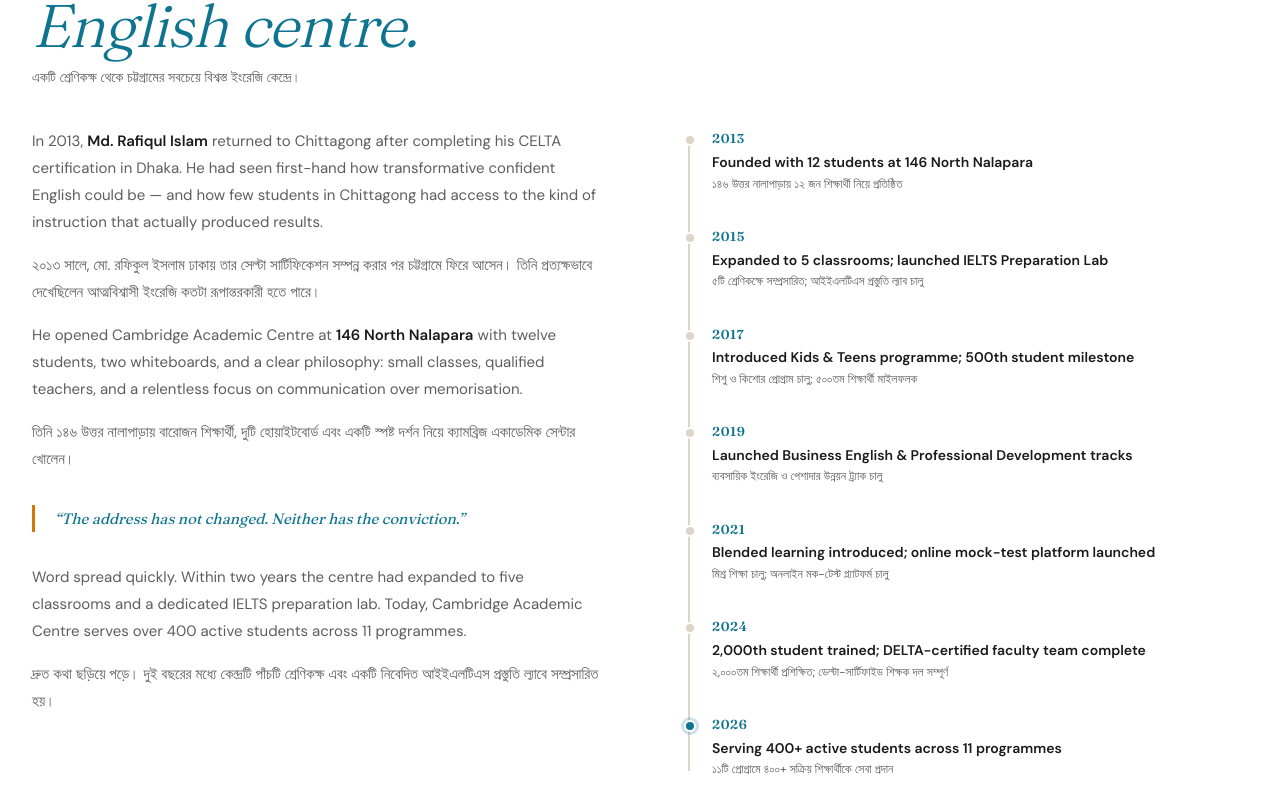
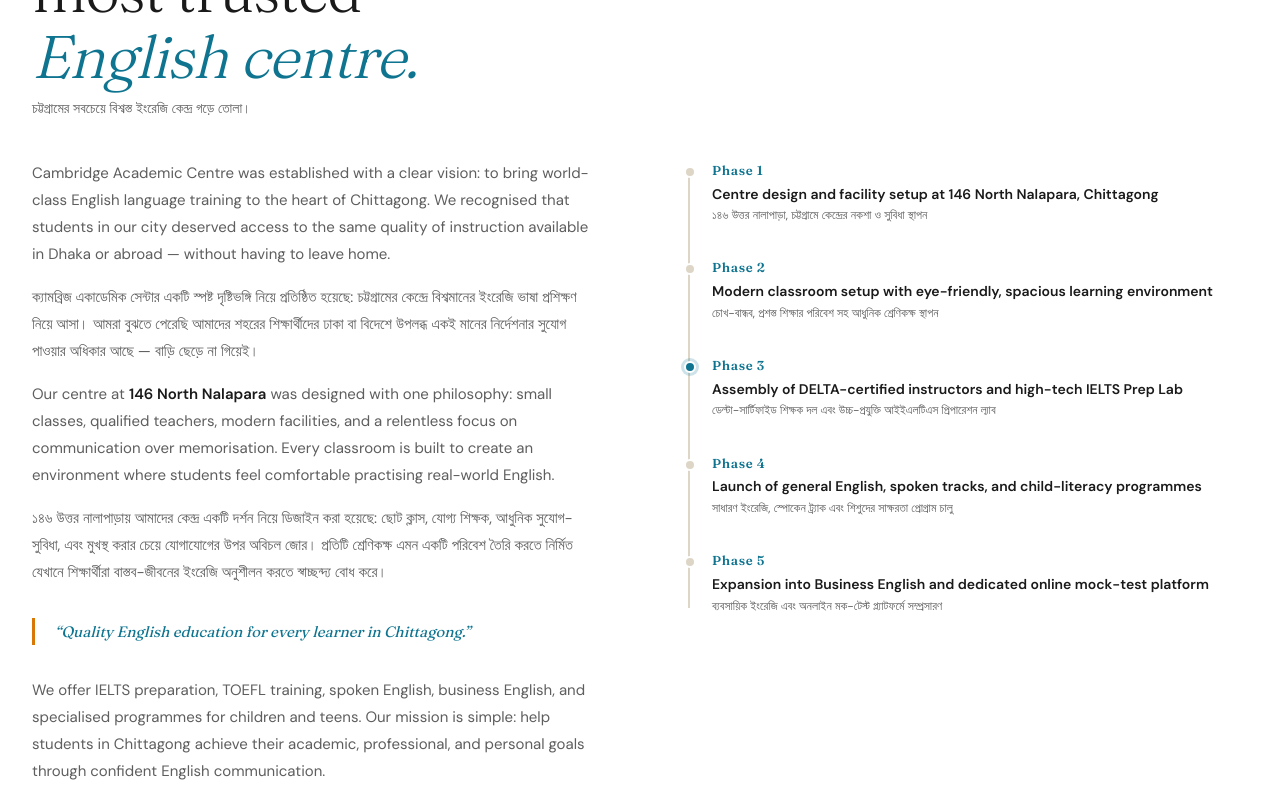
Before and after one commit to cacbd/cac, a Next.js app: page /about in a window 1280 px wide. Shown: the part 1200-2000 px from the top of the page. Built offline with nearby package versions, Linux system fonts and the light colour scheme.

Commit message:
Update page.tsx

```diff
--- a/app/about/page.tsx
+++ b/app/about/page.tsx
@@ -8,7 +8,7 @@ import styles from './about.module.css';
 export const metadata: Metadata = {
   title: 'About Cambridge Academic Centre Chittagong — Our Story, Team & Philosophy',
   description:
-    'Learn about Cambridge Academic Centre Chittagong — founded in 2013, 500+ students trained, CELTA & DELTA-certified teachers. Our story, teaching philosophy, team, and accreditations.',
+    'Discover Cambridge Academic Centre Chittagong. Learn under expert, CELTA & DELTA-certified teachers with a score-driven curriculum. Explore our modern campus, story, and teaching philosophy.',
   keywords: [
     'about Cambridge Academic Centre',
     'English coaching centre Chittagong',
@@ -20,7 +20,7 @@ export const metadata: Metadata = {
   alternates: { canonical: 'https://cac.bd/about' },
   openGraph: {
     title: 'About Cambridge Academic Centre Chittagong',
-    description: 'Our story, team, teaching philosophy, and accreditations. Founded 2013. 500+ students trained.',
+    description: 'Discover Cambridge Academic Centre Chittagong. Learn under expert, CELTA & DELTA-certified teachers with a score-driven curriculum. Explore our modern campus, story, and teaching philosophy..',
     url: 'https://cac.bd/about',
   },
 };
@@ -29,12 +29,11 @@ const schema = {
   '@context': 'https://schema.org',
   '@type': 'AboutPage',
   name: 'About Cambridge Academic Centre Chittagong',
-  description: 'Founded in 2013 at 146 North Nalapara, Chittagong. 500+ students trained. CELTA & DELTA-certified faculty.',
+  description: 'Meet the team at Cambridge Academic Centre Chittagong. Offering premium IELTS and English language training with CELTA & DELTA-certified trainers and top-tier facilities.',
   url: 'https://cac.bd/about',
   mainEntity: {
     '@type': 'EducationalOrganization',
     name: 'Cambridge Academic Centre Chittagong',
-    foundingDate: '2013',
     address: {
       '@type': 'PostalAddress',
       streetAddress: '146 North Nalapara',
@@ -49,46 +48,34 @@ const schema = {
 /* ---- Data ---- */
 const timeline = [
   {
-    year: '2013',
-    en: 'Founded with 12 students at 146 North Nalapara',
-    bn: '১৪৬ উত্তর নালাপাড়ায় ১২ জন শিক্ষার্থী নিয়ে প্রতিষ্ঠিত',
+    year: 'Phase 1',
+    en: 'Centre design and facility setup at 146 North Nalapara, Chittagong',
+    bn: '১৪৬ উত্তর নালাপাড়া, চট্টগ্রামে কেন্দ্রের নকশা ও সুবিধা স্থাপন',
     active: false,
   },
   {
-    year: '2015',
-    en: 'Expanded to 5 classrooms; launched IELTS Preparation Lab',
-    bn: '৫টি শ্রেণিকক্ষে সম্প্রসারিত; আইইএলটিএস প্রস্তুতি ল্যাব চালু',
+    year: 'Phase 2',
+    en: 'Modern classroom setup with eye-friendly, spacious learning environment',
+    bn: 'চোখ-বান্ধব, প্রশস্ত শিক্ষার পরিবেশ সহ আধুনিক শ্রেণিকক্ষ স্থাপন',
     active: false,
   },
   {
-    year: '2017',
-    en: 'Introduced Kids & Teens programme; 500th student milestone',
-    bn: 'শিশু ও কিশোর প্রোগ্রাম চালু; ৫০০তম শিক্ষার্থী মাইলফলক',
+    year: 'Phase 3',
+    en: 'Assembly of DELTA-certified instructors and high-tech IELTS Prep Lab',
+    bn: 'ডেল্টা-সার্টিফাইড শিক্ষক দল এবং উচ্চ-প্রযুক্তি আইইএলটিএস প্রিপারেশন ল্যাব',
+    active: true,
+  },
+  {
+    year: 'Phase 4',
+    en: 'Launch of general English, spoken tracks, and child-literacy programmes',
+    bn: 'সাধারণ ইংরেজি, স্পোকেন ট্র্যাক এবং শিশুদের সাক্ষরতা প্রোগ্রাম চালু',
     active: false,
   },
   {
-    year: '2019',
-    en: 'Launched Business English & Professional Development tracks',
-    bn: 'ব্যবসায়িক ইংরেজি ও পেশাদার উন্নয়ন ট্র্যাক চালু',
+    year: 'Phase 5',
+    en: 'Expansion into Business English and dedicated online mock-test platform',
+    bn: 'ব্যবসায়িক ইংরেজি এবং অনলাইন মক-টেস্ট প্ল্যাটফর্মে সম্প্রসারণ',
     active: false,
-  },
-  {
-    year: '2021',
-    en: 'Blended learning introduced; online mock-test platform launched',
-    bn: 'মিশ্র শিক্ষা চালু; অনলাইন মক-টেস্ট প্ল্যাটফর্ম চালু',
-    active: false,
-  },
-  {
-    year: '2024',
-    en: '2,000th student trained; DELTA-certified faculty team complete',
-    bn: '২,০০০তম শিক্ষার্থী প্রশিক্ষিত; ডেল্টা-সার্টিফাইড শিক্ষক দল সম্পূর্ণ',
-    active: false,
-  },
-  {
-    year: '2026',
-    en: 'Serving 400+ active students across 11 programmes',
-    bn: '১১টি প্রোগ্রামে ৪০০+ সক্রিয় শিক্ষার্থীকে সেবা প্রদান',
-    active: true,
   },
 ];
 
@@ -254,10 +241,10 @@ export default function AboutPage() {
               এই বিশ্বাসের উপর প্রতিষ্ঠিত যে সবাই ইংরেজি বলতে পারে।
             </p>
             <p className={styles.heroParagraph}>
-              Cambridge Academic Centre was founded in Chittagong with one conviction: access to quality English education should not be a privilege. Twelve years on, that conviction still drives everything we do.
+              Cambridge Academic Centre was founded in Chittagong with one conviction: access to quality English education should not be a privilege. We believe every learner deserves the opportunity to speak confidently, communicate clearly, and succeed globally.
             </p>
             <p className={styles.heroParagraphBn}>
-              ক্যামব্রিজ একাডেমিক সেন্টার চট্টগ্রামে একটি বিশ্বাস নিয়ে প্রতিষ্ঠিত হয়েছিল: মানসম্পন্ন ইংরেজি শিক্ষার সুযোগ বিশেষাধিকার হওয়া উচিত নয়। বারো বছর পরেও সেই বিশ্বাস আমাদের সবকিছু পরিচালিত করে।
+              ক্যামব্রিজ একাডেমিক সেন্টার চট্টগ্রামে একটি বিশ্বাস নিয়ে প্রতিষ্ঠিত হয়েছে: মানসম্পন্ন ইংরেজি শিক্ষার সুযোগ বিশেষাধিকার হওয়া উচিত নয়। আমরা বিশ্বাস করি প্রতিটি শিক্ষার্থী আত্মবিশ্বাসের সাথে কথা বলার, স্পষ্টভাবে যোগাযোগ করার এবং বিশ্বব্যাপী সাফল্য অর্জনের সুযোগ পাওয়ার যোগ্য।
             </p>
           </div>
           <AboutCounters />
@@ -268,37 +255,37 @@ export default function AboutPage() {
         ============================================================ */}
         <section className={`${styles.section} ${styles.sectionWhite}`}>
           <div className="container">
-            <p className={styles.sectionLabel}>/ Founding Story / প্রতিষ্ঠার গল্প</p>
+            <p className={styles.sectionLabel}>/ Our Mission / আমাদের লক্ষ্য</p>
             <h2 className={styles.sectionTitle}>
-              From a single classroom<br />
-              to Chittagong&apos;s most trusted<br />
+              Building Chittagong&apos;s<br />
+              most trusted<br />
               <em className={styles.sectionTitleAccent}>English centre.</em>
             </h2>
-            <p className={styles.sectionTitleBn}>একটি শ্রেণিকক্ষ থেকে চট্টগ্রামের সবচেয়ে বিশ্বস্ত ইংরেজি কেন্দ্রে।</p>
+            <p className={styles.sectionTitleBn}>চট্টগ্রামের সবচেয়ে বিশ্বস্ত ইংরেজি কেন্দ্র গড়ে তোলা।</p>
 
             <div className={styles.storyLayout}>
               {/* Left: text */}
               <div className={styles.storyText}>
                 <p>
-                  In 2013, <strong>Md. Rafiqul Islam</strong> returned to Chittagong after completing his CELTA certification in Dhaka. He had seen first-hand how transformative confident English could be — and how few students in Chittagong had access to the kind of instruction that actually produced results.
+                  Cambridge Academic Centre was established with a clear vision: to bring world-class English language training to the heart of Chittagong. We recognised that students in our city deserved access to the same quality of instruction available in Dhaka or abroad — without having to leave home.
                 </p>
                 <p className={styles.storyTextBn}>
-                  ২০১৩ সালে, মো. রফিকুল ইসলাম ঢাকায় তার সেল্টা সার্টিফিকেশন সম্পন্ন করার পর চট্টগ্রামে ফিরে আসেন। তিনি প্রত্যক্ষভাবে দেখেছিলেন আত্মবিশ্বাসী ইংরেজি কতটা রূপান্তরকারী হতে পারে।
+                  ক্যামব্রিজ একাডেমিক সেন্টার একটি স্পষ্ট দৃষ্টিভঙ্গি নিয়ে প্রতিষ্ঠিত হয়েছে: চট্টগ্রামের কেন্দ্রে বিশ্বমানের ইংরেজি ভাষা প্রশিক্ষণ নিয়ে আসা। আমরা বুঝতে পেরেছি আমাদের শহরের শিক্ষার্থীদের ঢাকা বা বিদেশে উপলব্ধ একই মানের নির্দেশনার সুযোগ পাওয়ার অধিকার আছে — বাড়ি ছেড়ে না গিয়েই।
                 </p>
                 <p>
-                  He opened Cambridge Academic Centre at <strong>146 North Nalapara</strong> with twelve students, two whiteboards, and a clear philosophy: small classes, qualified teachers, and a relentless focus on communication over memorisation.
+                  Our centre at <strong>146 North Nalapara</strong> was designed with one philosophy: small classes, qualified teachers, modern facilities, and a relentless focus on communication over memorisation. Every classroom is built to create an environment where students feel comfortable practising real-world English.
                 </p>
                 <p className={styles.storyTextBn}>
-                  তিনি ১৪৬ উত্তর নালাপাড়ায় বারোজন শিক্ষার্থী, দুটি হোয়াইটবোর্ড এবং একটি স্পষ্ট দর্শন নিয়ে ক্যামব্রিজ একাডেমিক সেন্টার খোলেন।
+                  ১৪৬ উত্তর নালাপাড়ায় আমাদের কেন্দ্র একটি দর্শন নিয়ে ডিজাইন করা হয়েছে: ছোট ক্লাস, যোগ্য শিক্ষক, আধুনিক সুযোগ-সুবিধা, এবং মুখস্থ করার চেয়ে যোগাযোগের উপর অবিচল জোর। প্রতিটি শ্রেণিকক্ষ এমন একটি পরিবেশ তৈরি করতে নির্মিত যেখানে শিক্ষার্থীরা বাস্তব-জীবনের ইংরেজি অনুশীলন করতে স্বাচ্ছন্দ্য বোধ করে।
                 </p>
                 <p className={styles.storyHighlight}>
-                  &ldquo;The address has not changed. Neither has the conviction.&rdquo;
+                  &ldquo;Quality English education for every learner in Chittagong.&rdquo;
                 </p>
                 <p>
-                  Word spread quickly. Within two years the centre had expanded to five classrooms and a dedicated IELTS preparation lab. Today, Cambridge Academic Centre serves over 400 active students across 11 programmes.
+                  We offer IELTS preparation, TOEFL training, spoken English, business English, and specialised programmes for children and teens. Our mission is simple: help students in Chittagong achieve their academic, professional, and personal goals through confident English communication.
                 </p>
                 <p className={styles.storyTextBn}>
-                  দ্রুত কথা ছড়িয়ে পড়ে। দুই বছরের মধ্যে কেন্দ্রটি পাঁচটি শ্রেণিকক্ষ এবং একটি নিবেদিত আইইএলটিএস প্রস্তুতি ল্যাবে সম্প্রসারিত হয়।
+                  আমরা আইইএলটিএস প্রস্তুতি, টোয়েফল প্রশিক্ষণ, স্পোকেন ইংরেজি, ব্যবসায়িক ইংরেজি, এবং শিশু ও কিশোরদের জন্য বিশেষায়িত প্রোগ্রাম অফার করি। আমাদের লক্ষ্য সহজ: আত্মবিশ্বাসী ইংরেজি যোগাযোগের মাধ্যমে চট্টগ্রামের শিক্ষার্থীদের তাদের একাডেমিক, পেশাদার এবং ব্যক্তিগত লক্ষ্য অর্জনে সাহায্য করা।
                 </p>
               </div>
 
```
